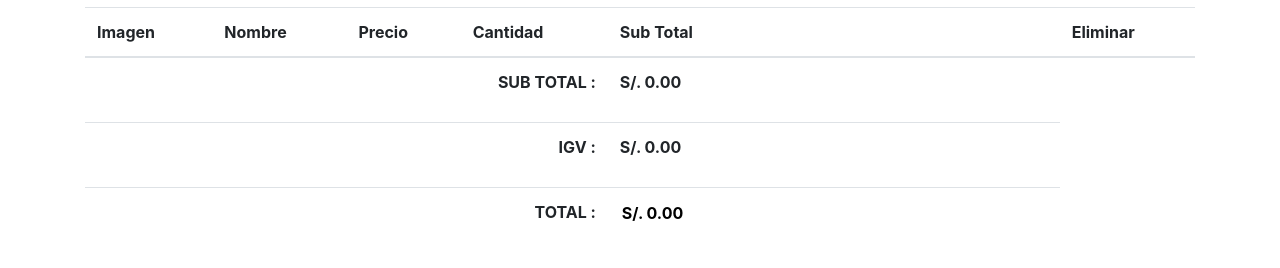
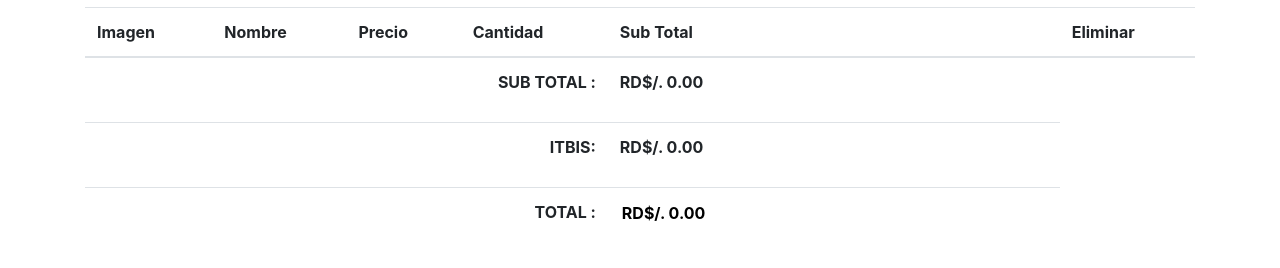
Before and after one commit to EliasNM/mpautoadorno, a plain HTML site: page compra.html in a window 1280 px wide. Shown: the part 243-511 px from the top of the page. Drawn offline with nearby package versions, Linux system fonts and the light colour scheme.

Commit message:
Add files via upload

```diff
--- a/compra.html
+++ b/compra.html
@@ -78,9 +78,9 @@
                                     <!-- <th scope="col"></th> -->
                                 </tr>
                                 <tr>
-                                    <th colspan="4" scope="col" class="text-right">IGV :</th>
+                                    <th colspan="4" scope="col" class="text-right">ITBIS:</th>
                                     <th scope="col">
-                                        <p id="igv"></p>
+                                        <p id="ITBIS"></p>
                                     </th>
                                     <!-- <th scope="col"></th> -->
                                 </tr>
--- a/js/carrito.js
+++ b/js/carrito.js
@@ -198,7 +198,7 @@ class Carrito {
     //Calcular montos
     calcularTotal(){
         let productosLS;
-        let total = 0, igv = 0, subtotal = 0;
+        let total = 0, ITBIS = 0, subtotal = 0;
         productosLS = this.obtenerProductosLocalStorage();
         for(let i = 0; i < productosLS.length; i++){
             let element = Number(productosLS[i].precio * productosLS[i].cantidad);
@@ -206,12 +206,12 @@ class Carrito {
 
         }
 
-        igv = parseFloat(total * 0.18).toFixed(2);
-        subtotal = parseFloat(total-igv).toFixed(2);
+    ITBIS = parseFloat(total * 0.18).toFixed(2);
+        subtotal = parseFloat(total-ITBIS).toFixed(2);
 
-        document.getElementById('subtotal').innerHTML = "S/. " + subtotal;
-        document.getElementById('igv').innerHTML = "S/. " + igv;
-        document.getElementById('total').value = "S/. " + total.toFixed(2);
+        document.getElementById('subtotal').innerHTML = "RD$/. " + subtotal;
+        document.getElementById('ITBIS').innerHTML = "RD$/. " + ITBIS;
+        document.getElementById('total').value = "RD$/. " + total.toFixed(2);
     }
 
     obtenerEvento(e) {
```
